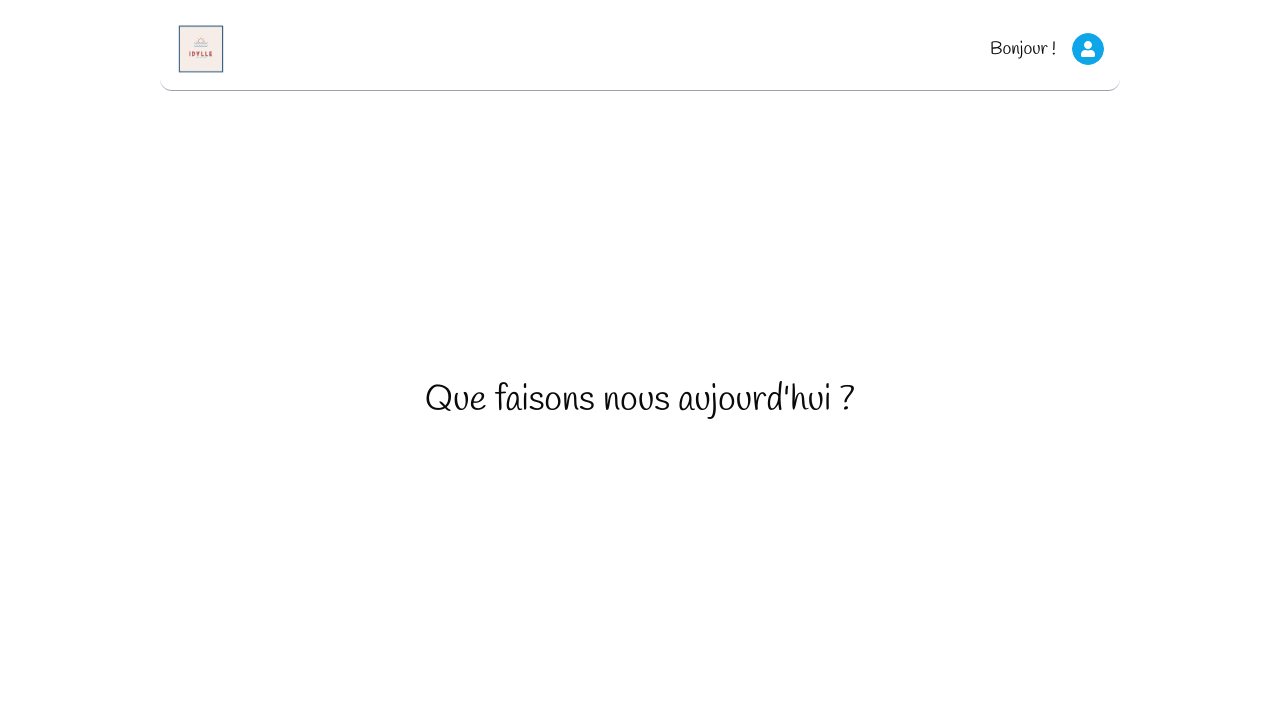
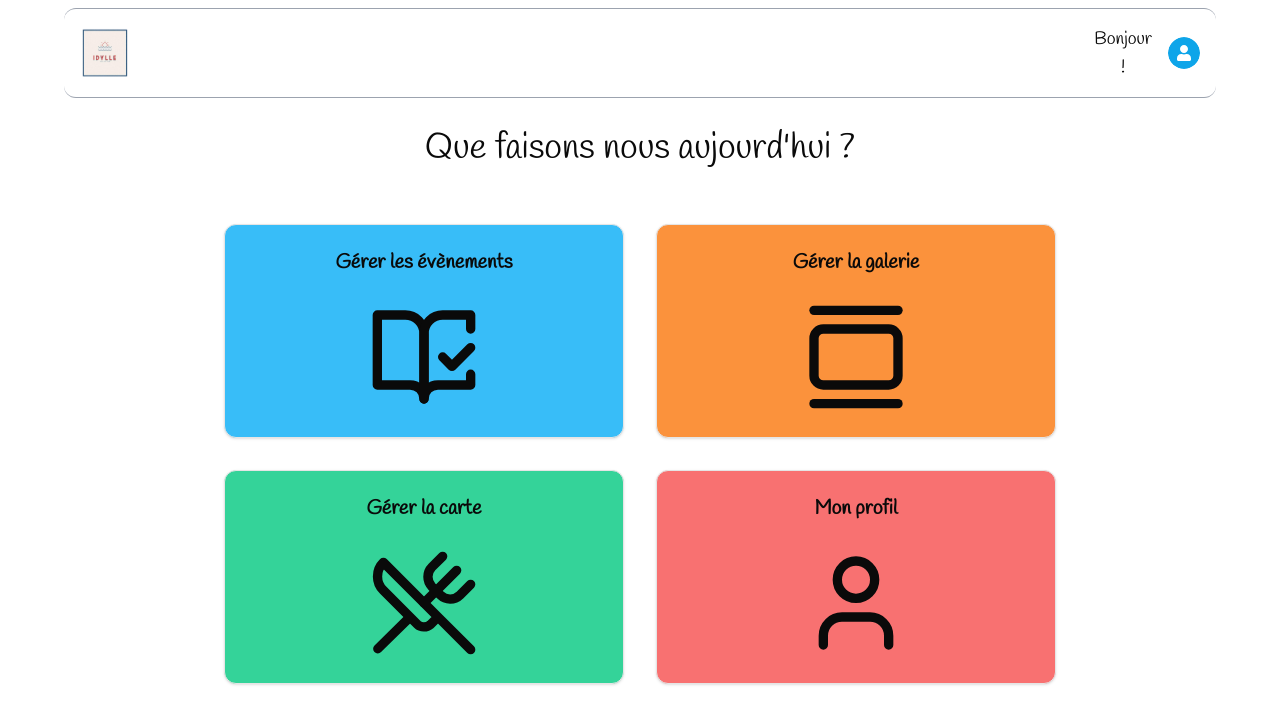
Before and after one commit to David-Besse/ydille, a Next.js app: page /gestion in a window 1280 px wide. Shown: the top 724 px of the page. Built offline with nearby package versions, Linux system fonts and the light colour scheme; no server answers.

Commit message:
'wip pages:  gestion - carte/evenements/galerie/profil'

```diff
--- a/src/app/(protected)/_components/navbar.tsx
+++ b/src/app/(protected)/_components/navbar.tsx
@@ -9,18 +9,18 @@ export const Navbar = () => {
   const currentUser = useCurrentUser();
 
   return (
-    <nav className="fixed w-3/4 top-2 left-1/2 transform -translate-x-1/2 flex items-center justify-between p-4 rounded-xl border-b-gray-400 border-b bg-white">
+    <nav className="fixed w-[90%] top-2 left-1/2 transform -translate-x-1/2 flex items-center justify-between p-4 rounded-xl border-y-gray-400 border-y bg-white">
       <Link href="/" aria-label="Accueil" title="Accueil">
         <Image
           src="/img/idylle.png"
           alt="logo idylle"
           width={50}
           height={50}
-          priority
+          priority={false}
         />
       </Link>
       <div className="flex gap-4 items-center justify-center">
-        <p className="text-lg">Bonjour {currentUser?.name} !</p>
+        <p className="text-lg text-center">Bonjour<br /> {currentUser?.name} !</p>
         <UserButton />
       </div>
     </nav>
--- a/src/app/(protected)/_components/user-button.tsx
+++ b/src/app/(protected)/_components/user-button.tsx
@@ -11,11 +11,13 @@ import {
 import { Avatar, AvatarImage, AvatarFallback } from "@/components/ui/avatar";
 import { FaUser } from "react-icons/fa";
 import {
+  BookOpenCheckIcon,
   GalleryVertical,
-  HomeIcon,
+  Grid2X2Icon,
   LogOut,
   NotebookTextIcon,
   User,
+  UtensilsCrossedIcon,
 } from "lucide-react";
 import { useCurrentUser } from "../../../../hooks/useCurrentUser";
 import { LogoutButton } from "@/features/layout/auth/logout-button";
@@ -36,14 +38,20 @@ export const UserButton = () => {
       </DropdownMenuTrigger>
       <DropdownMenuContent
         side="bottom"
-        align="start"
-        className="bg-white w-[160px]"
+        align="end"
+        className="bg-white w-[180px]"
       >
         <DropdownMenuGroup>
-          <Link href="/gestion/carte">
+          <Link href="/gestion">
             <DropdownMenuItem className="flex items-start justify-start hover:border">
-              <NotebookTextIcon className="mr-2 h-4 w-4" />
-              Gérer la carte
+              <Grid2X2Icon className="mr-2 h-4 w-4" />
+              Accueil gestion
+            </DropdownMenuItem>
+          </Link>
+          <Link href="/gestion/evenements">
+            <DropdownMenuItem className="flex items-start justify-start hover:border">
+              <BookOpenCheckIcon className="mr-2 h-4 w-4" />
+              Gérer les évènements
             </DropdownMenuItem>
           </Link>
           <Link href="/gestion/galerie">
@@ -52,10 +60,16 @@ export const UserButton = () => {
               Gérer la galerie
             </DropdownMenuItem>
           </Link>
+          <Link href="/gestion/carte">
+            <DropdownMenuItem className="flex items-start justify-start hover:border">
+              <UtensilsCrossedIcon className="mr-2 h-4 w-4" />
+              Gérer la carte
+            </DropdownMenuItem>
+          </Link>
           <Link href="/gestion/profil">
             <DropdownMenuItem className="flex items-start justify-start hover:border">
               <User className="mr-2 h-4 w-4" />
-              Mon compte
+              Mon profil
             </DropdownMenuItem>
           </Link>
         </DropdownMenuGroup>
--- /dev/null
+++ b/src/app/(protected)/gestion/carte/page.tsx
@@ -0,0 +1,7 @@
+import React from "react";
+
+const editCardPage = () => {
+  return <div>cartePage</div>;
+};
+
+export default editCardPage;
--- /dev/null
+++ b/src/app/(protected)/gestion/evenements/page.tsx
@@ -0,0 +1,7 @@
+import React from "react";
+
+const editEventsPage = () => {
+  return <div>Page evenements</div>;
+};
+
+export default editEventsPage;
--- /dev/null
+++ b/src/app/(protected)/gestion/galerie/page.tsx
@@ -0,0 +1,7 @@
+import React from "react";
+
+const editGalleryPage = () => {
+  return <div>editGalleryPage</div>;
+};
+
+export default editGalleryPage;
--- a/src/app/(protected)/gestion/page.tsx
+++ b/src/app/(protected)/gestion/page.tsx
@@ -1,9 +1,61 @@
+import { Card, CardContent, CardHeader } from "@/components/ui/card";
+import {
+  BookOpenCheck,
+  GalleryVertical,
+  NotebookTextIcon,
+  User,
+  UtensilsCrossed,
+} from "lucide-react";
+import Link from "next/link";
+
 const GestionPage = () => {
   return (
-    <div className="min-h-screen w-full flex items-center justify-center">
-      <h1 className="text-4xl">
+    <div className="h-full w-full sm:w-[1000px] flex flex-col items-center justify-center space-y-14 py-10 sm:py-0">
+      <h1 className="text-4xl text-center">
         Que faisons nous aujourd&apos;hui ?
       </h1>
+      <div className="flex flex-wrap items-center justify-center gap-8 text-center">
+        <Link href="/gestion/evenements">
+          <Card className="w-[90vw] hover:scale-105 sm:w-[400px] hover:bg-sky-200 bg-sky-400 hover:text-gray-600">
+            <CardHeader>
+              <p className="text-xl font-bold">Gérer les évènements</p>
+            </CardHeader>
+            <CardContent className="flex items-center justify-center">
+              <BookOpenCheck className="h-28 w-28" />
+            </CardContent>
+          </Card>
+        </Link>
+        <Link href="/gestion/galerie">
+          <Card className="w-[90vw] hover:scale-105 sm:w-[400px] hover:bg-orange-200 bg-orange-400 hover:text-gray-600">
+            <CardHeader>
+              <p className="text-xl font-bold">Gérer la galerie</p>
+            </CardHeader>
+            <CardContent className="flex items-center justify-center">
+              <GalleryVertical className="h-28 w-28" />
+            </CardContent>
+          </Card>
+        </Link>
+        <Link href="/gestion/carte">
+          <Card className="w-[90vw] hover:scale-105 sm:w-[400px] hover:bg-emerald-200 bg-emerald-400 hover:text-gray-600">
+            <CardHeader>
+              <p className="text-xl font-bold">Gérer la carte</p>
+            </CardHeader>
+            <CardContent className="flex items-center justify-center">
+              <UtensilsCrossed className="h-28 w-28" />
+            </CardContent>
+          </Card>
+        </Link>
+        <Link href="/gestion/profil">
+          <Card className="w-[90vw] hover:scale-105 sm:w-[400px] hover:bg-red-200 bg-red-400 hover:text-gray-600">
+            <CardHeader>
+              <p className="text-xl font-bold">Mon profil</p>
+            </CardHeader>
+            <CardContent className="flex items-center justify-center">
+              <User className="h-28 w-28" />
+            </CardContent>
+          </Card>
+        </Link>
+      </div>
     </div>
   );
 };
--- a/src/app/(protected)/gestion/profil/page.tsx
+++ b/src/app/(protected)/gestion/profil/page.tsx
@@ -36,7 +36,7 @@ import { FormError } from "@/features/layout/form-error";
 import { FormSuccess } from "@/features/layout/form-sucess";
 import { InputExtended } from "@/features/layout/auth/input-extended";
 
-const ProfilPage = () => {
+const ProfilePage = () => {
   const { update } = useSession();
   const [error, setError] = useState<string | undefined>();
   const [success, setSuccess] = useState<string | undefined>();
@@ -104,6 +104,7 @@ const ProfilPage = () => {
                         placeholder={user && user.name ? user.name : undefined}
                         disabled={isPending}
                         type="text"
+                        autoComplete="username"
                       />
                     </FormControl>
                     <FormMessage />
@@ -127,6 +128,7 @@ const ProfilPage = () => {
                             }
                             disabled={isPending}
                             type="email"
+                            autoComplete="email"
                           />
                         </FormControl>
                         <FormMessage />
@@ -146,6 +148,7 @@ const ProfilPage = () => {
                             placeholder="******"
                             disabled={isPending}
                             type="password"
+                            autoComplete="current-password"
                           />
                         </FormControl>
                         <FormMessage />
@@ -165,6 +168,7 @@ const ProfilPage = () => {
                             placeholder="******"
                             disabled={isPending}
                             type="password"
+                            autoComplete="new-password"
                           />
                         </FormControl>
                         <FormMessage />
@@ -248,4 +252,4 @@ const ProfilPage = () => {
   );
 };
 
-export default ProfilPage;
+export default ProfilePage;
--- a/src/app/(protected)/layout.tsx
+++ b/src/app/(protected)/layout.tsx
@@ -12,7 +12,7 @@ const ProtectedLayout = async ({ children }: ProtectedLayoutProps) => {
 
   return (
     <SessionProvider session={session}>
-      <div className="flex flex-col h-full w-full items-center justify-center gap-y-6 bg-white">
+      <div className="flex flex-col min-h-screen w-full items-center justify-center bg-white py-32">
         <Navbar />
         {children}
         <Toaster />
--- a/src/features/layout/Header/Header.tsx
+++ b/src/features/layout/Header/Header.tsx
@@ -14,7 +14,7 @@ export const Header = () => {
             alt="logo idylle"
             width={100}
             height={100}
-            priority
+            priority={false}
           />
         </Link>
       </div>
--- a/src/features/layout/auth/header.tsx
+++ b/src/features/layout/auth/header.tsx
@@ -15,7 +15,7 @@ export const Header = ({ label }: HeaderProps) => {
             alt="logo idylle"
             width={100}
             height={100}
-            priority
+            priority={false}
           />
         </Link>
       <p className="text-muted-foreground text-center">{label}</p>
```
